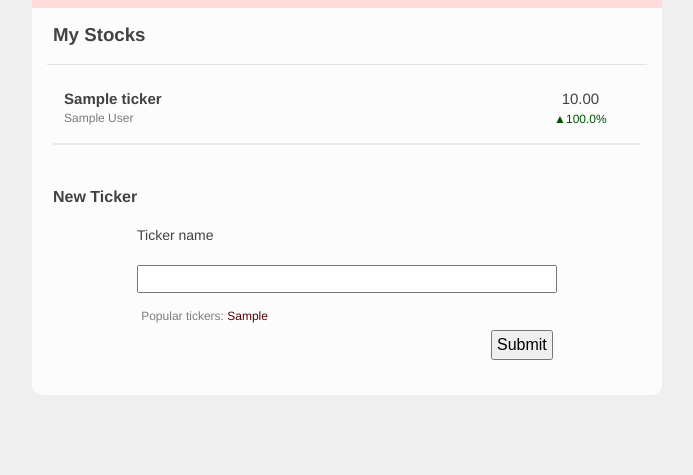
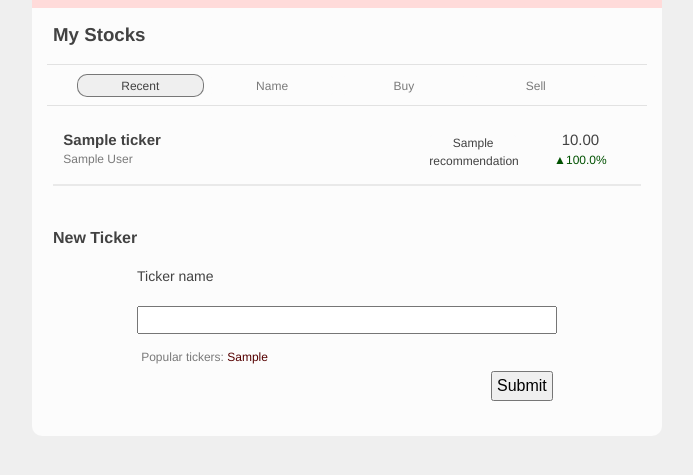
Before and after one commit to channeng/email-article, a Python web app: template app/template/stocks.html in a window 1280 px wide. Shown: the part 72-547 px from the top of the page, without its empty margins (293-986 px from the left). Run offline with Jinja, Linux system fonts and the light colour scheme; the template is opened without the code that fills it: most values are stand-ins (such as "Sample title", 1, 10 or a date in 2020); form fields are guessed from the names that the template uses.

Commit message:
Add javascript for sorting by buy/sell/name/recent

```diff
--- a/app/template/stocks.html
+++ b/app/template/stocks.html
@@ -2,14 +2,6 @@
 
 {% block content %}
 <style>
-  .stampbox {
-    border: 1px solid rgba(0, 0, 0, 0.1);
-    border-radius: 10px;
-    line-height: 17px;
-  }
-  .stampbox.strong {
-    border: 2px solid rgba(0, 0, 0, 0.1);
-  }
   table {
     border-spacing: 3px;
   }
@@ -23,15 +15,80 @@
     display: -webkit-box;
     -webkit-box-orient: vertical;
   }
+  td.col1 {
+    width:100%;
+    min-width:45px;
+    float:left;
+    padding-left:1%;
+    padding-right:2.5%;
+  }
+  td.col2 {
+    width:10%;
+    min-width:50px;
+    vertical-align:top;
+  }
+  td.col3 {
+    width:20%;
+    min-width:70px;
+    text-align:center;
+  }
   #page a.font-normal,#page p.font-normal {
     font-size: 15px;
+    color:#424242;
   }
   #page a.font-small,#page p.font-small {
     font-size: 12px;
+    color:#424242;
+  }
+  #page a.font-light,#page p.font-light {
+    color:#7a7a7a;
   }
   #page li {
     padding-left: unset;
     margin: 22px 0 22px 0;
+  }
+  #sort_by div.stampbox {
+    display: inline-block;
+    width: calc(100% / 5);
+    min-width: unset;
+    line-height: 20px;
+  }
+  .stampbox {
+    border: 1px solid #FCFCFC;
+    border-radius: 10px;
+    line-height: 17px;
+    text-align:center;
+    min-width:50px;
+    background-color: #FCFCFC;
+  }
+/*  .stampbox.light {
+    background-color: #fbfbfb;
+    border-color: rgba(0, 0, 0, 0.2);
+    font-weight: normal !important;
+    color: unset;
+  }
+*/  .stampbox.strong {
+    border: 2px solid rgba(0, 0, 0, 0.1);
+  }
+  .stampbox.buy {
+    background-color: #e5efe5;
+    border-color: #006600;
+  }
+  .stampbox.sell {
+    background-color: #FFDBDA;
+    border-color: #974052;
+  }
+  .stampbox.hold {
+    background-color: #efefef;
+    border-color: rgba(0, 0, 0, 0.5);
+  }
+  #page a.sell {
+    color:#974052;
+    font-weight: bold;
+  }
+  #page a.buy {
+    color:#006600;
+    font-weight: bold;
   }
 </style>
 <h3>
@@ -40,61 +97,66 @@
   </div>
 </h3>
 <hr>
+
+<div id="sort_by" style="display: inline-block; min-width:240px; width:95%;text-align:center;">
+  <div id="sort_by_recent" class="stampbox hold" onClick="sort_tickers('sort_by_recent')">
+    <a class="font-small">Recent</a>
+  </div>
+  <div id="sort_by_name" class="stampbox" onClick="sort_tickers('sort_by_name')">
+    <a class="font-small font-light">Name</a>
+  </div>
+  <div id="sort_by_buy" class="stampbox" onClick="sort_tickers('sort_by_buy')">
+    <a class="font-small font-light">Buy</a>
+  </div>
+  <div id="sort_by_sell" class="stampbox" onClick="sort_tickers('sort_by_sell')">
+    <a class="font-small font-light">Sell</a>
+  </div>
+</div>
+<hr>
+
 <div>
-  <ul>
+  <ul id="ticker_list">
   {% for ticker in tickers %}
-    <li>
+    <li name="{{loop.index}}_{{ticker.name.lower().replace('.', '')}}_{{ticker_recommendations[ticker.id]['recommendation']}}">
       <table style="width:100%;">
         <tbody>
           <tr>
-            <td class="info" style="width:100%;min-width:45px;float:left;padding-left:1%; padding-right:2.5%;">
+            <td class="info col1">
               <div>
-                <b><a class="font-normal" style="color:#424242;" href="{{ url_for('stock_details_page', ticker_id=ticker.id) }}">{{ ticker.name }}</a></b>
+                <b><a class="font-normal" href="{{ url_for('stock_details_page', ticker_id=ticker.id) }}">{{ ticker.name }}</a></b>
               </div>
             </td>
 
-            <td style="width:10%;min-width:50px;text-align:center;vertical-align:top;" rowspan="2">
+            <td class="col2" rowspan="2">
               {% if ticker_recommendations[ticker.id]["recommendation"] == None %}
 
-              {% elif 'sell' in ticker_recommendations[ticker.id]["recommendation"].lower() %}
-              <div class="stampbox {{'strong' if 'strong' in ticker_recommendations[ticker.id]["recommendation"].lower() }}" style="background-color: #FFDBDA; border-color: #974052;">
-                <a class="font-small" href="{{ url_for('stock_details_page', ticker_id=ticker.id) }}" style="color:#974052;">
-                    <b>{{ ticker_recommendations[ticker.id]["recommendation"].replace("Strong ", "").upper() if 'strong' in ticker_recommendations[ticker.id]["recommendation"].lower() else ticker_recommendations[ticker.id]["recommendation"] }}</b>
-                </a>
-              </div>
-              {% elif 'buy' in ticker_recommendations[ticker.id]["recommendation"].lower() %}
-              <div class="stampbox {{'strong' if 'strong' in ticker_recommendations[ticker.id]["recommendation"].lower() }}" style="background-color: #e5efe5; border-color: #006600;">
-                <a class="font-small" href="{{ url_for('stock_details_page', ticker_id=ticker.id) }}" style="color:#006600;">
-                    <b>{{ ticker_recommendations[ticker.id]["recommendation"].replace("Strong ", "").upper() if 'strong' in ticker_recommendations[ticker.id]["recommendation"].lower() else ticker_recommendations[ticker.id]["recommendation"] }}</b>
-                </a>
-              </div>
-              {% elif 'hold' in ticker_recommendations[ticker.id]["recommendation"].lower() %}
-              <div class="stampbox" style="background-color: #efefef;">
-                <a class="font-small" href="{{ url_for('stock_details_page', ticker_id=ticker.id) }}" style="color:#424242;">
-                    {{ ticker_recommendations[ticker.id]["recommendation"] }}
+              {% else %}
+              <div class="stampbox {{ ticker_recommendations[ticker.id]["recommendation"].replace("Strong ", "").lower() }} {{'strong' if 'strong' in ticker_recommendations[ticker.id]["recommendation"].lower() }}">
+                <a class="font-small {{ ticker_recommendations[ticker.id]["recommendation"].replace("Strong ", "").lower() }}" href="{{ url_for('stock_details_page', ticker_id=ticker.id) }}">
+                    {{ ticker_recommendations[ticker.id]["recommendation"].replace("Strong ", "").upper() if 'strong' in ticker_recommendations[ticker.id]["recommendation"].lower() else ticker_recommendations[ticker.id]["recommendation"] }}
                 </a>
               </div>
               {% endif %}
 
             </td>
 
-            <td style="width:20%;min-width:70px;text-align:center;">
-              <a class="font-normal" style="color:#424242;" href="{{ url_for('stock_details_page', ticker_id=ticker.id) }}">
+            <td class="col3">
+              <a class="font-normal" href="{{ url_for('stock_details_page', ticker_id=ticker.id) }}">
                 {{ '{:,.2f}'.format(ticker.price) }}
               </a>
             </td>
           </tr>
 
           <tr>
-            <td class="info" style="width:100%;min-width:45px;padding-left:1%; padding-right:2.5%;">
+            <td class="info col1">
               {% if ticker.full_name != None %}
               <div>
-                <a class="font-small" style="color:#7a7a7a;" href="{{ url_for('stock_details_page', ticker_id=ticker.id) }}">{{ ticker.full_name }}</a>
+                <a class="font-small font-light" href="{{ url_for('stock_details_page', ticker_id=ticker.id) }}">{{ ticker.full_name }}</a>
               </div>
               {% endif %}
             </td>
             <!-- <td style="width:10%;min-width:45px;text-align:center;"></td> -->
-            <td style="width:20%;min-width:70px;text-align:center;">
+            <td class="col3">
               <div>
                 <a href="{{ url_for('stock_details_page', ticker_id=ticker.id) }}">
                 {% if ticker.change_percent > 0 %}
@@ -102,7 +164,6 @@
                 {% else %}
                 <p class="font-small" style="color:#a81e26;">&#9660;{{'{:0.1f}%'.format(ticker.change_percent * 100).replace("-","")}}</p>
                 {% endif %}
-
                 </a>
               </div>
             </td>
@@ -129,7 +190,7 @@
       {% endfor %}
     </p>
     <div>
-      <p style="font-size:12px;color:rgba(0,0,0,0.5);">
+      <p class="font-small font-light">
         Popular tickers:
         {% for popular_ticker in popular_tickers %}
         <a onclick="set_ticker_input('{{ popular_ticker }}')">{{ popular_ticker }}</a>{% if not loop.last %},{% endif %}
@@ -159,6 +220,77 @@
 </div>
 
 <script type="text/javascript">
+  function clear_sort_selections() {
+    sort_div = document.getElementById("sort_by");
+    sorts_array = sort_div.getElementsByClassName("stampbox");
+    for (var i = sorts_array.length - 1; i >= 0; i--) {
+      sorts_array[i].className = "stampbox";
+      div_a = sorts_array[i].getElementsByClassName("font-small")[0];
+      div_a.className = "font-small font-light";
+    };
+  };
+
+  function sortBy(sort_type) {
+    if (sort_type == "recent") {
+      var sort_index = 0;
+    } else if (sort_type == "name") {
+      var sort_index = 1;
+    } else if (sort_type == "buy") {
+      var sort_index = 2;
+    } else if (sort_type == "sell") {
+      var sort_index = 2;
+      return function sortByName(a, b) {
+        a_data = a.getAttribute("name").split("_")[sort_index].toLowerCase().replace("Strong ", "");
+        b_data = b.getAttribute("name").split("_")[sort_index].toLowerCase().replace("Strong ", "");
+        return b_data.localeCompare(a_data);
+      }
+    }
+    return function sortByName(a, b) {
+      a_data = a.getAttribute("name").split("_")[sort_index].toLowerCase().replace("Strong ", "");
+      b_data = b.getAttribute("name").split("_")[sort_index].toLowerCase().replace("Strong ", "");
+      return a_data.localeCompare(b_data);
+    }
+  }
+
+  function sort_ticker_list(sort_type) {
+    var ticker_ul = document.getElementById("ticker_list");
+    var ticker_li_array = ticker_ul.getElementsByTagName("li");
+    ticker_li_array = Array.prototype.slice.call(ticker_li_array)
+    ticker_li_array.sort(sortBy(sort_type));
+    // reatach the sorted elements
+    for(var i = 0, len = ticker_li_array.length; i < len; i++) {
+        // store the parent node so we can reatach the item
+        var parent = ticker_li_array[i].parentNode;
+        // detach it from wherever it is in the DOM
+        var detatchedItem = parent.removeChild(ticker_li_array[i]);
+        // reatach it.  This works because we are itterating
+        // over the items in the same order as they were re-
+        // turned from being sorted.
+        parent.appendChild(detatchedItem);
+    }
+  };
+
+  function sort_tickers(selected_div_id) {
+    clear_sort_selections()
+    var selected_div = document.getElementById(selected_div_id);
+    var selected_div_a = selected_div.getElementsByClassName("font-small")[0];
+
+    if (selected_div_id.includes("buy")) {
+      selected_div.classList.add("buy")
+      selected_div_a.className = "font-small buy"
+    } else if (selected_div_id.includes("sell")) {
+      selected_div.classList.add("sell")
+      selected_div_a.className = "font-small sell"
+    } else {
+      selected_div.classList.add("hold")
+      selected_div_a.className = "font-small"
+    };
+
+    var sort_type = selected_div_id.replace("sort_by_", "");
+    sort_ticker_list(sort_type);
+
+  };
+
   function replace_with_loading_gif() {
     document.getElementById('submit').style.display="none";
     document.getElementById('divMsg').style.display="block";
```
